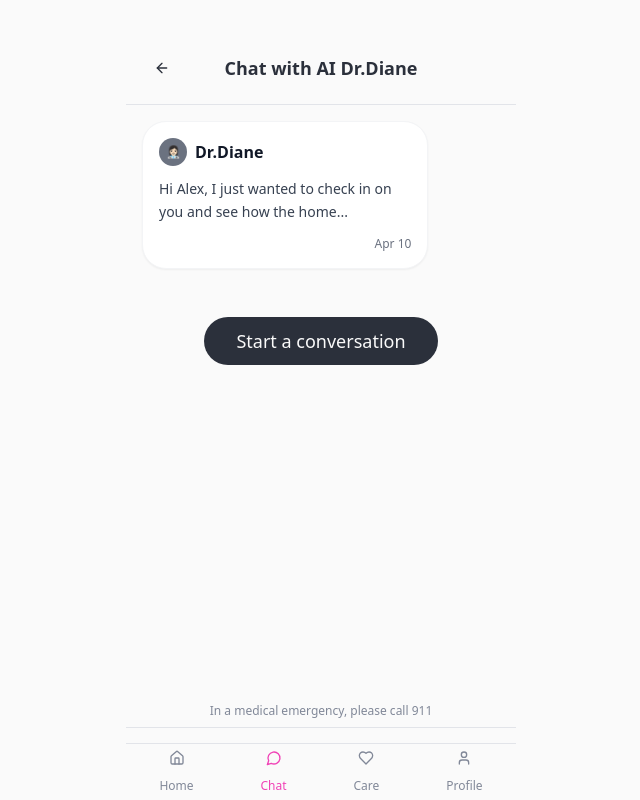
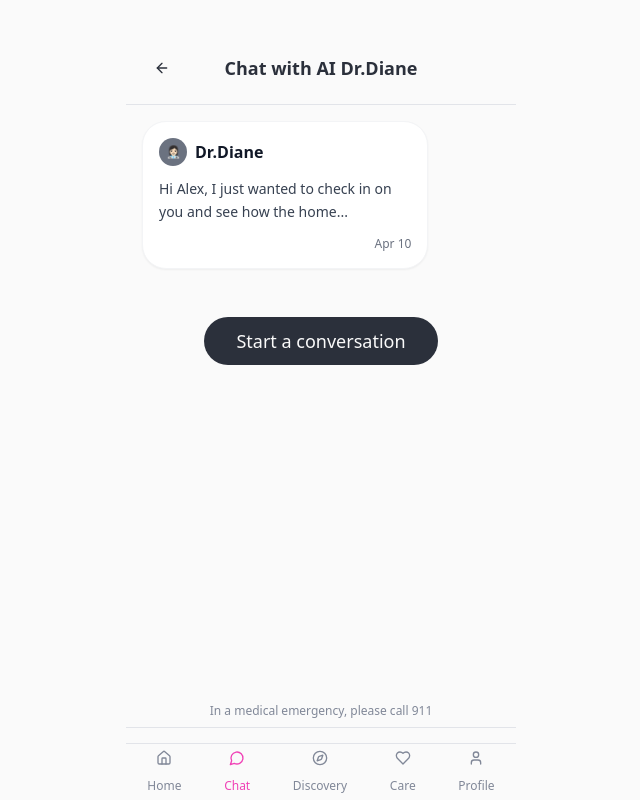
Before and after one commit to georgedial/women-whispers-feed, a React (Vite) app: page /chat in a window 1280 px wide. Shown: the whole page, without its empty margins (319-959 px from the left). Built offline with nearby package versions, Linux system fonts and the light colour scheme; the HTML template or start-up script is replaced by a standard one.

Commit message:
Add discovery button

```diff
--- a/src/components/BottomNavigation.tsx
+++ b/src/components/BottomNavigation.tsx
@@ -1,4 +1,4 @@
-import { Home, MessageCircle, Heart, User } from "lucide-react";
+import { Home, MessageCircle, Compass, Heart, User } from "lucide-react";
 import { Button } from "@/components/ui/button";
 import { useNavigate, useLocation } from "react-router-dom";
 
@@ -12,6 +12,7 @@ const BottomNavigation = ({ currentPage }: BottomNavigationProps) => {
   const navItems = [
     { icon: Home, label: "Home", path: "/", key: "home" },
     { icon: MessageCircle, label: "Chat", path: "/chat", key: "chat" },
+    { icon: Compass, label: "Discovery", path: "/discovery", key: "discovery" },
     { icon: Heart, label: "Care", path: "/care", key: "care" },
     { icon: User, label: "Profile", path: "/profile", key: "profile" }
   ];
```
